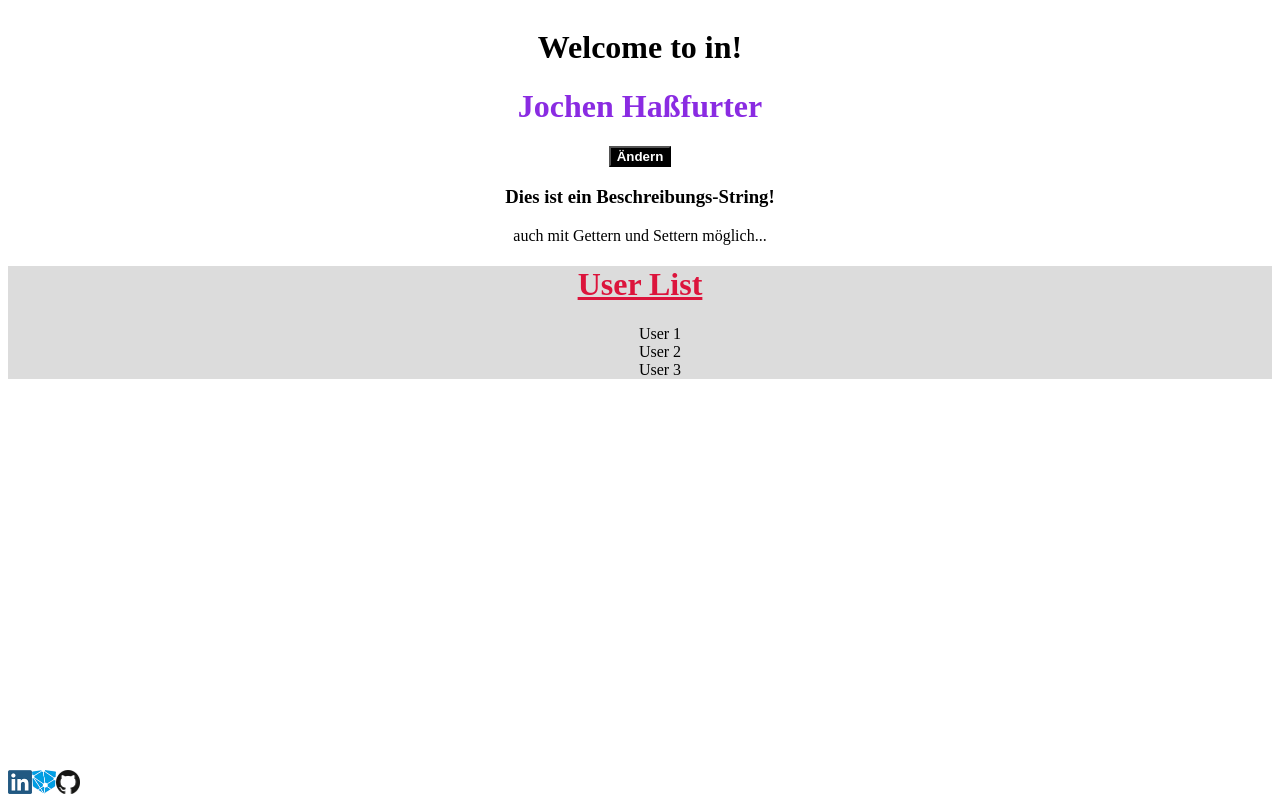
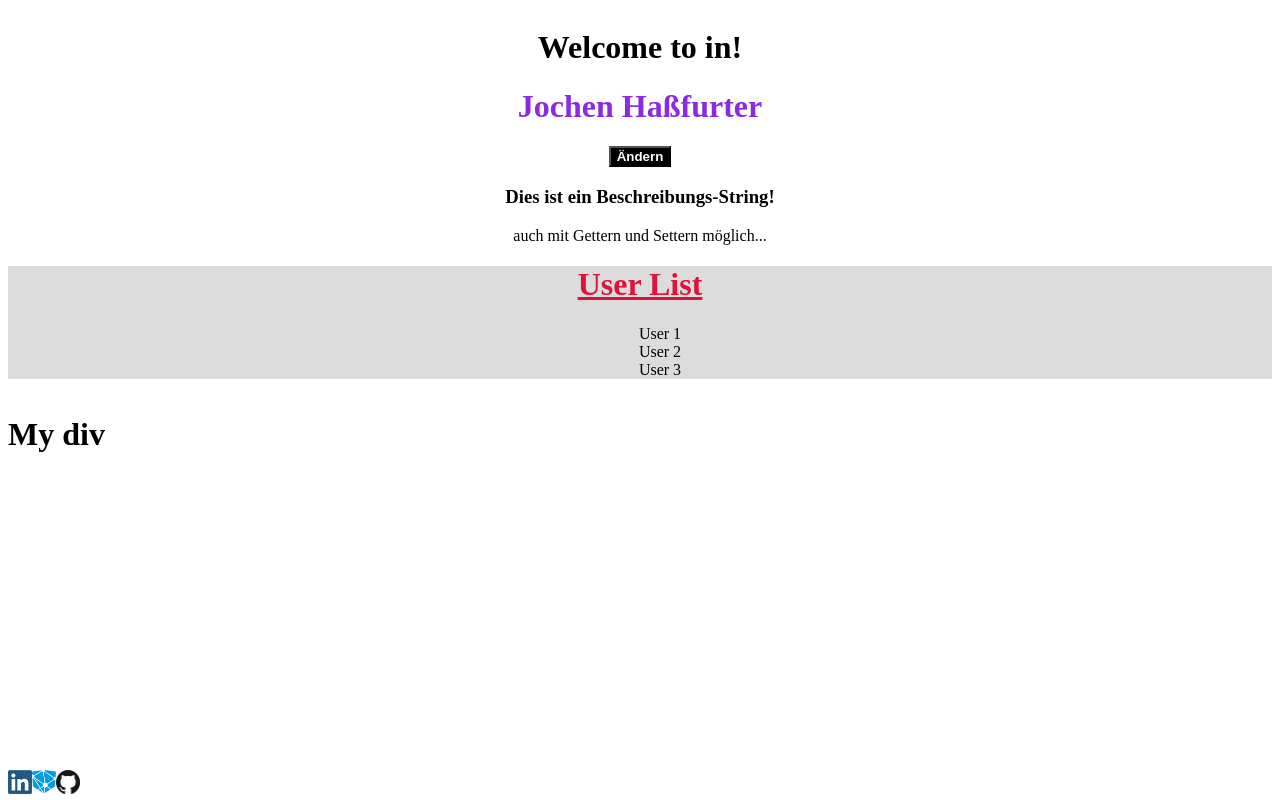
Before and after one commit to Mesqualito/Angular_TryOut, an Angular app: page / in a window 1280 px wide. Built offline with nearby package versions, Linux system fonts and the light colour scheme.

Commit message:
What is an attribute (Was ist eine Eigenschaft) in Angular?

```diff
--- a/src/main.ts
+++ b/src/main.ts
@@ -10,3 +10,10 @@ if (environment.production) {
 
 platformBrowserDynamic().bootstrapModule(AppModule)
   .catch(err => console.log(err));
+
+let div: HTMLDivElement = document.createElement( 'div' ) as HTMLDivElement;
+
+// 'innerHTML is an attribute (Eigenschaft) of an instance of a 'div'
+div.innerHTML = '<h1>My div</h1>';
+
+document.body.appendChild( div );
```
